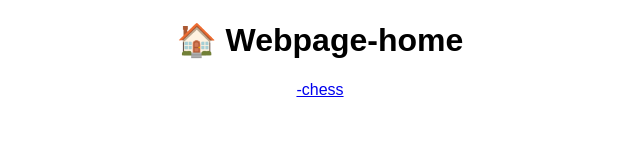
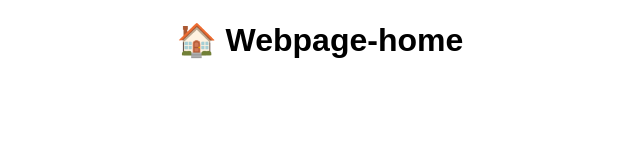
Before and after one commit to Bjtze/website-page, a plain HTML site: page index.html in a window 1280 px wide. Shown: the full height of the page, 320-960 px from the left. Drawn offline with Linux system fonts and the light colour scheme.

Commit message:
Update index.html

```diff
--- a/index.html
+++ b/index.html
@@ -12,6 +12,5 @@
 </head>
 <body>
   <h1>🏠 Webpage-home</h1>
-  <a href="https://bjtze.github.io/website-page/chess.html">-chess</a>
 </body>
 </html>
```
